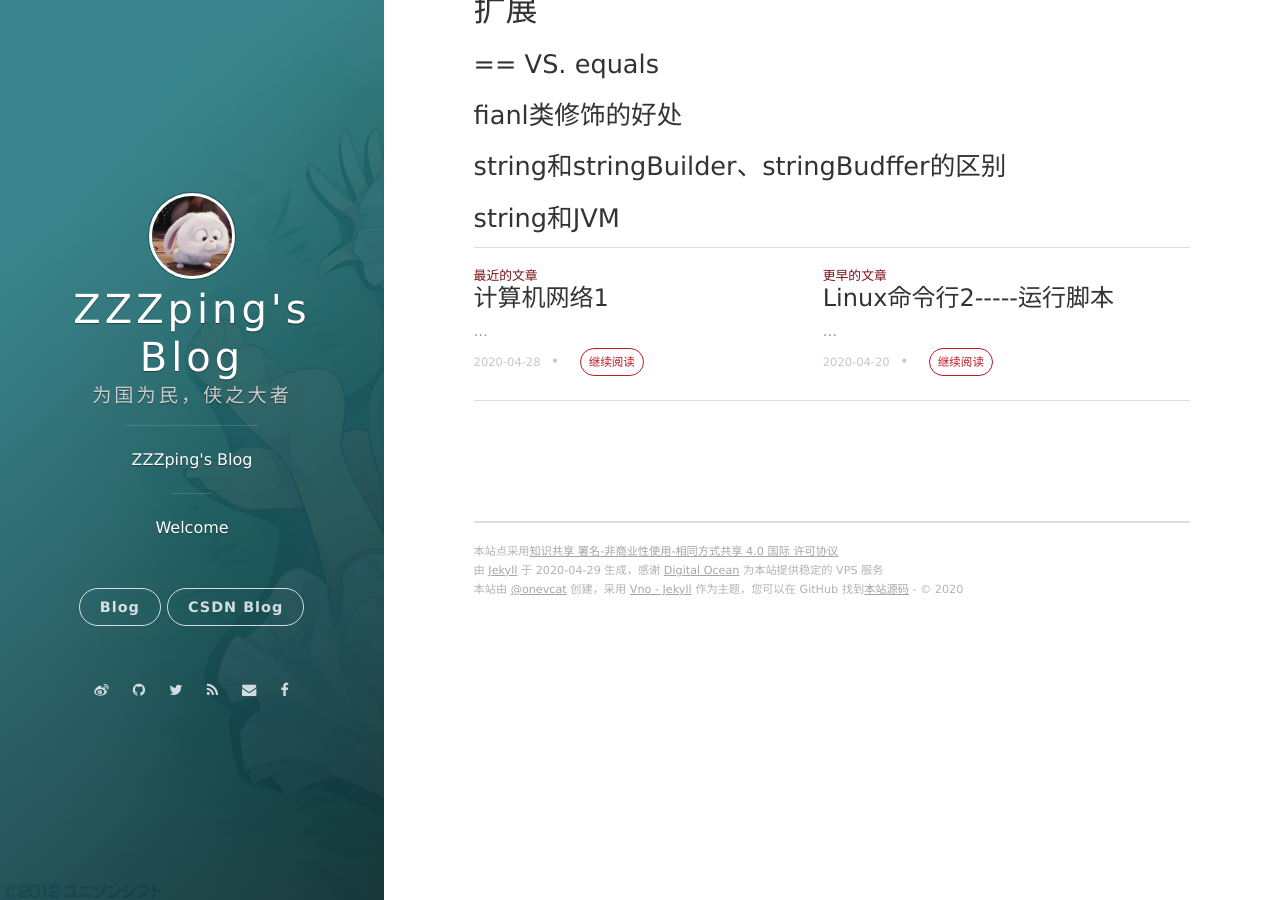
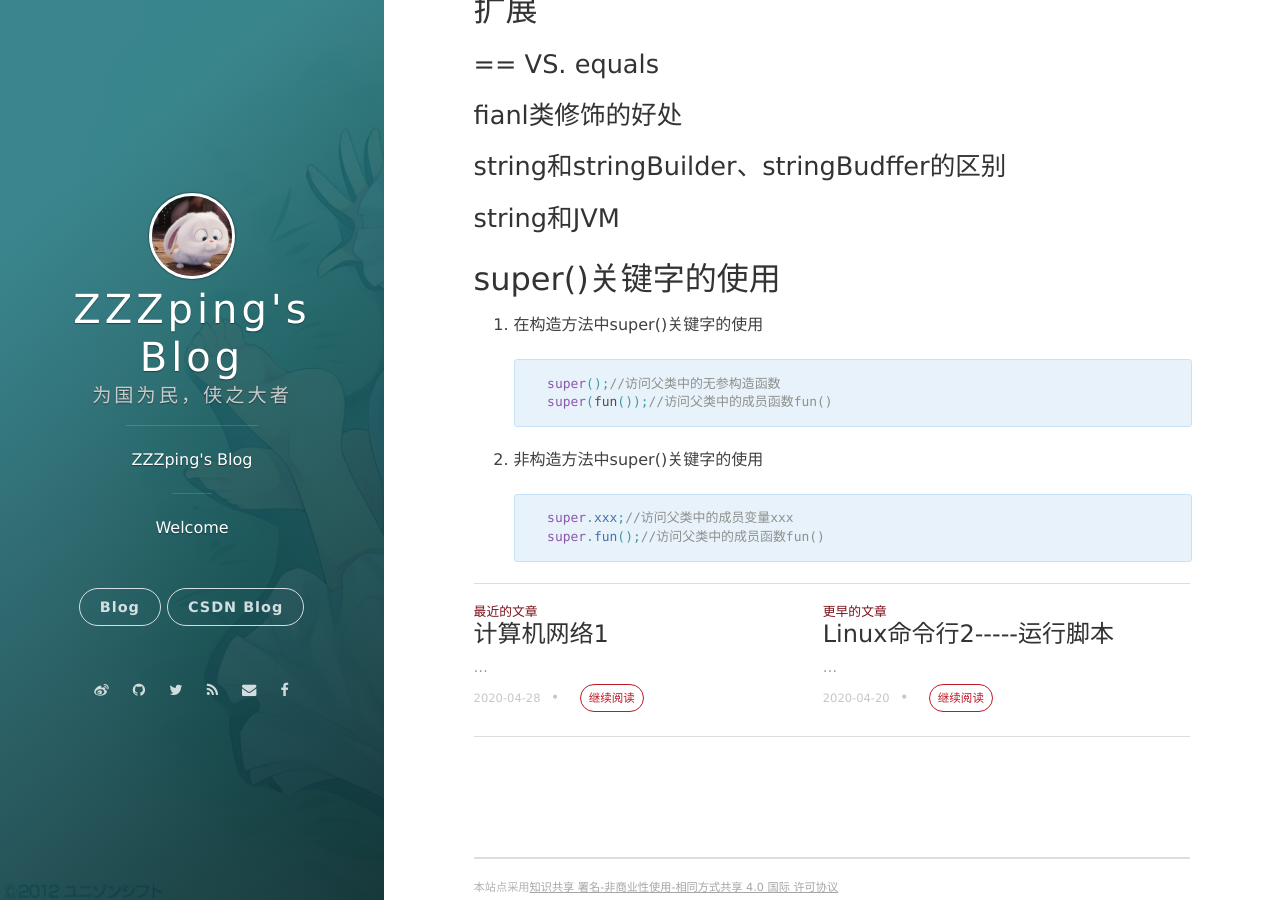
Before and after one commit to ZZZping/ZZZping.github.io, a Jekyll site: the page built from _posts/2020-04-27-Java6.md, in a window 1280 px wide and 900 px high, scrolled down 990 px. Built offline with Jekyll 4.4.1, drawn with Linux system fonts in a browser that asks for light colours; nearby versions of some CDN libraries; comment, search, counter and statistics services are not loaded.

Commit message:
super关键字

````diff
--- a/_posts/2020-04-27-Java6.md
+++ b/_posts/2020-04-27-Java6.md
@@ -39,3 +39,19 @@ date: 2020-04-27 23:26:24.000000000 +09:00
 ### string和stringBuilder、stringBudffer的区别
 
 ### string和JVM
+
+## super()关键字的使用
+
+   1. 在构造方法中super()关键字的使用
+
+      ```java
+        super();//访问父类中的无参构造函数
+        super(fun());//访问父类中的成员函数fun()
+      ```
+
+   2. 非构造方法中super()关键字的使用
+
+      ```java
+        super.xxx;//访问父类中的成员变量xxx
+        super.fun();//访问父类中的成员函数fun()
+      ```
````
